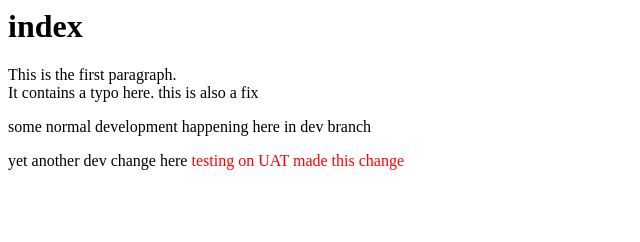
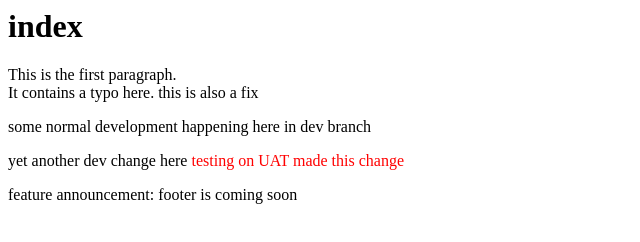
Before and after one commit to iohn2000/flowtest, a plain HTML site: page index.html in a window 1280 px wide. Shown: the whole page, without its empty margins (0-640 px from the left). Drawn offline with Linux system fonts and the light colour scheme.

Commit message:
more stuff on dev while feature branch is out

```diff
--- a/index.html
+++ b/index.html
@@ -19,5 +19,7 @@
 		<span class="red">testing on UAT made this change</span>
 		</p>
 
+		<p>feature announcement: footer is coming soon</p>
+
 	</body>
 </html>
```
